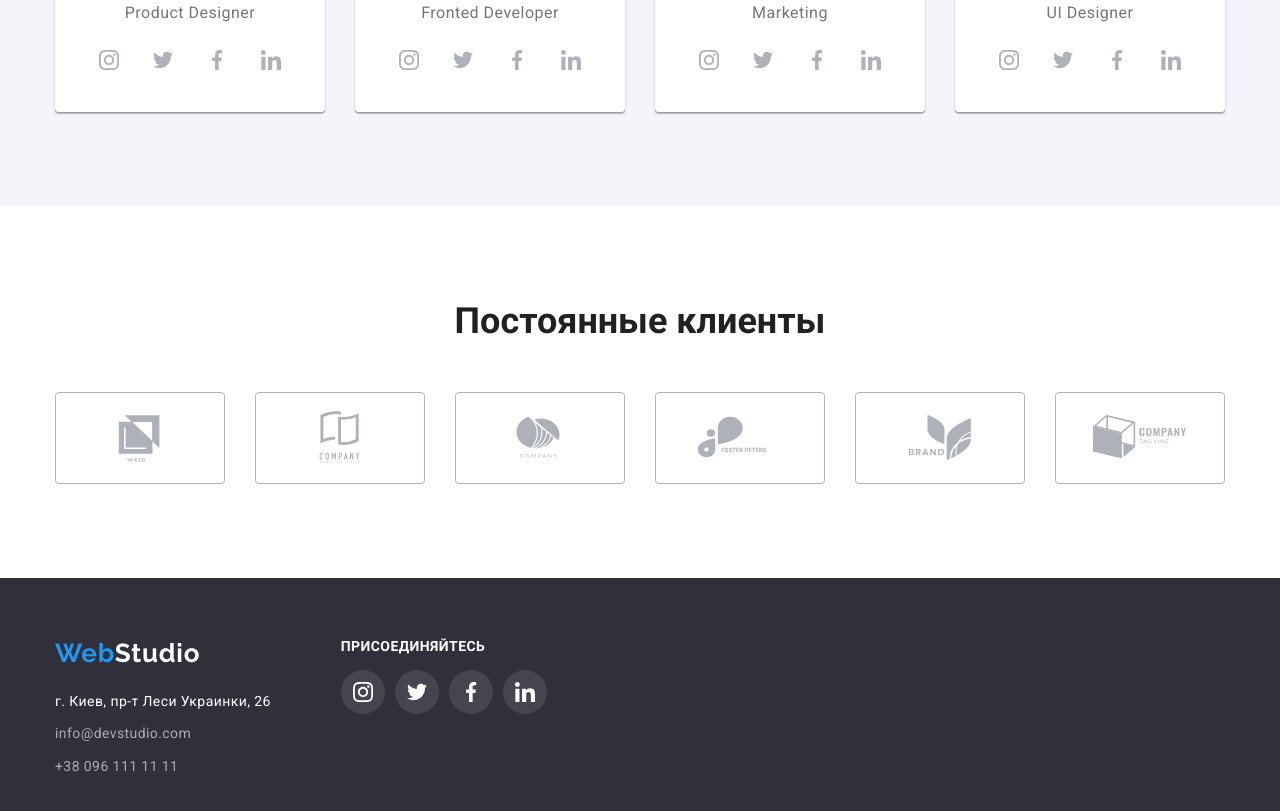
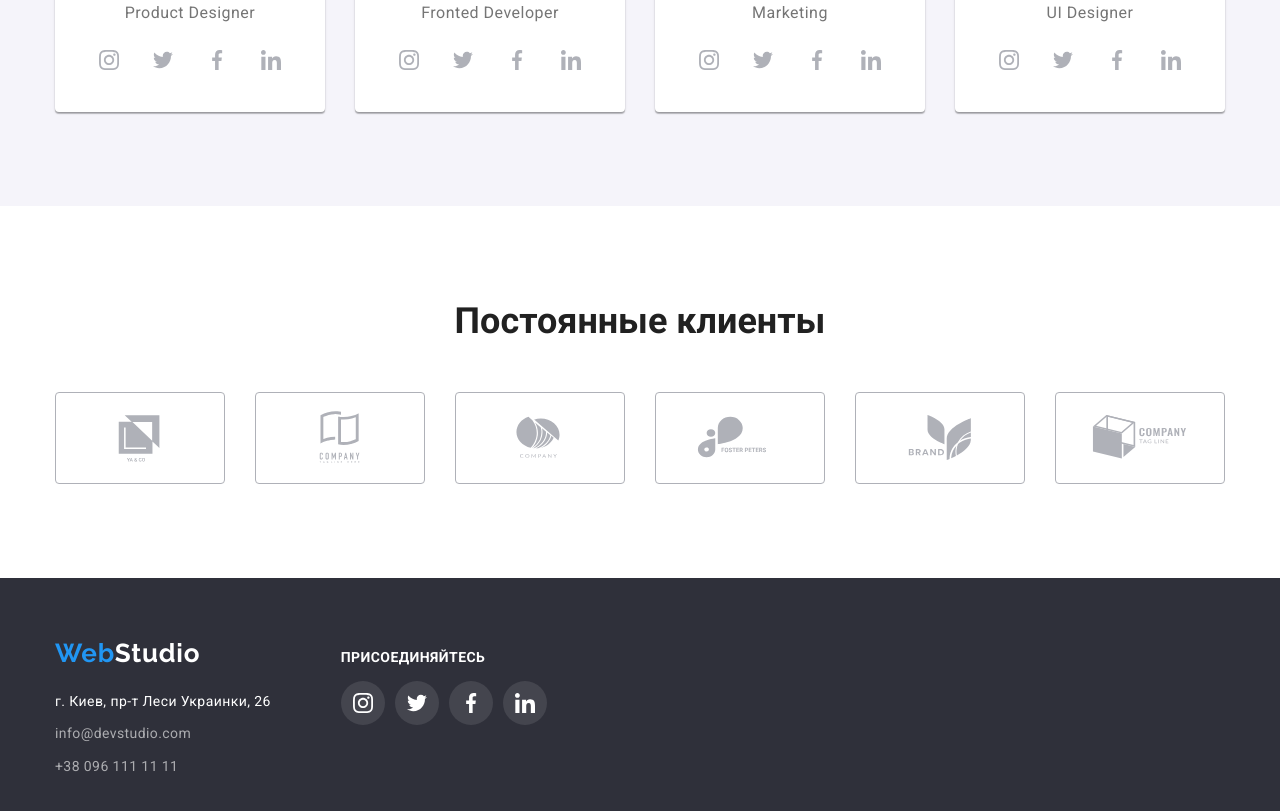
Before and after one commit to Sergvah/goit-markup-hw-05, a plain HTML site: page index.html in a window 1280 px wide. Shown: the part 2100-2911 px from the top of the page. Drawn offline with nearby package versions, Linux system fonts and the light colour scheme.

Commit message:
дз-5 на проверку (ред)

```diff
--- a/css/styles.css
+++ b/css/styles.css
@@ -361,12 +361,12 @@ image {
 .column-footer {
     display: flex;
     flex-direction: row;
+    align-items: baseline;
 }
 .footer-social {
     display: flex;
     flex-direction: column;
     margin-left: 70px;
-
 
 }
 .title-footer {
@@ -376,7 +376,7 @@ image {
     line-height: 1.142;
     letter-spacing: 0.03em;
     color: #FFFFFF;
-    align-self: baseline;
+
 }
 
 /*---------------------СТРАНИЦА СТУДИЯ--------------------*/
```
